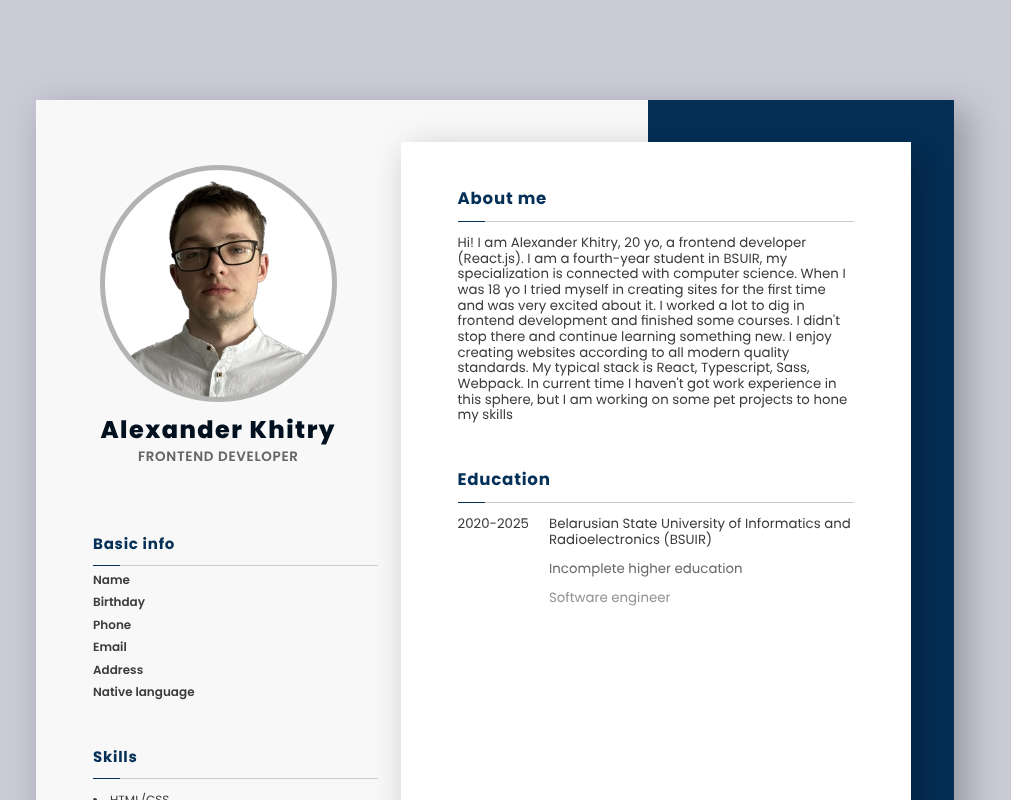
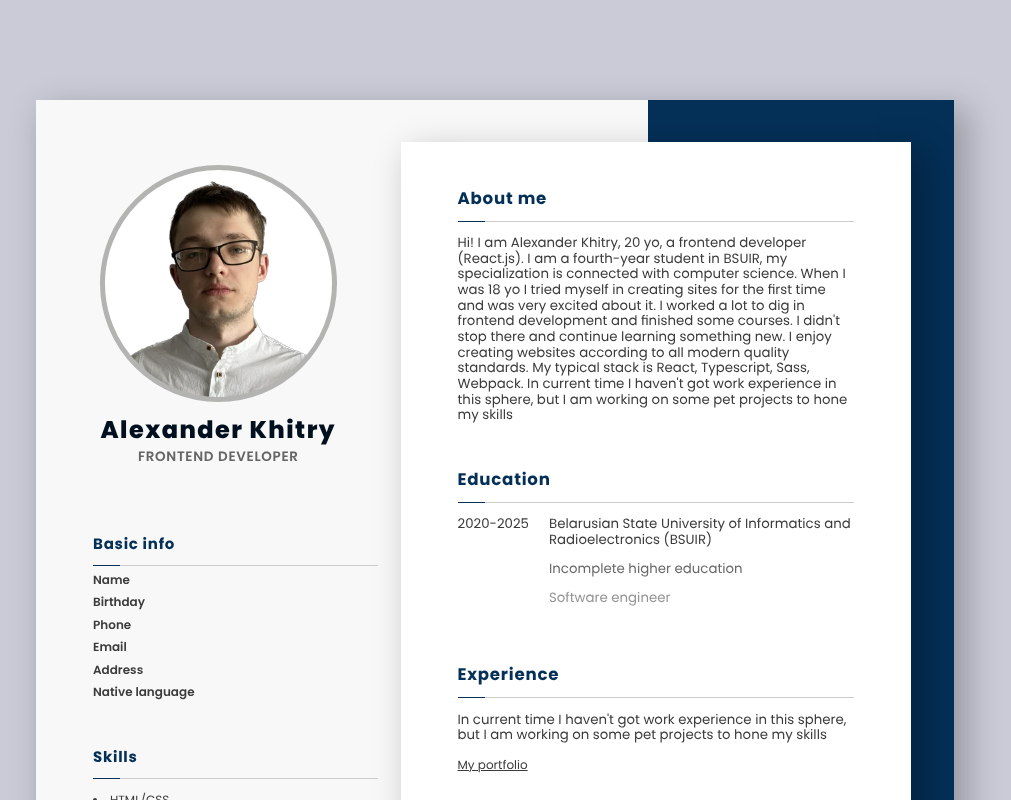
Before and after one commit to foxnorth228/foxnorth228, a React app: page / in a window 1280 px wide. Shown: the top 800 px of the page, without its empty margins (145-1156 px from the left). Built offline with nearby package versions, Linux system fonts and the light colour scheme.

Commit message:
feat: implement experience block

```diff
--- /dev/null
+++ b/src/components/experience-block/experience-block.scss
@@ -0,0 +1,30 @@
+@use '@pages/app.scss' as app;
+
+.experienceBlock {
+    margin-top: app.scale(33px);
+    margin-left: app.scale(38px);
+    margin-right: app.scale(38px);
+    width: fit-content;
+    color: #3C3C3C;
+    font-size: app.scale(8.894px);
+    font-family: Poppins;
+    font-style: normal;
+    font-weight: 400;
+    line-height: app.scale(10.451px);
+}
+
+.experienceBlock__title {
+    font-size: app.scale(11.117px);
+}
+
+.experienceBlock__link,
+.experienceBlock__link:active,
+.experienceBlock__link:visited {
+    margin-top: app.scale(5px);
+    color: #3C3C3C;
+    font-size: app.scale(8px);
+    font-family: Poppins;
+    font-style: normal;
+    font-weight: 400;
+    line-height: app.scale(12px);
+}
--- /dev/null
+++ b/src/components/experience-block/experience-block.tsx
@@ -0,0 +1,24 @@
+import React from 'react';
+import './experience-block.scss';
+import InfoBlock from '../info-block/info-block';
+
+const ExperienceBlock = () => {
+  return (
+    <InfoBlock title="Experience" titleSize="experienceBlock__title" className="experienceBlock">
+      <p>
+        {
+          "In current time I haven't got work experience in this sphere, but I am working on some pet \
+          projects to hone my skills"
+        }
+      </p>
+      <a
+        className="experienceBlock__link"
+        href="https://master--moonlit-sprite-20c9ef.netlify.app/"
+      >
+        My portfolio
+      </a>
+    </InfoBlock>
+  );
+};
+
+export default ExperienceBlock;
--- a/src/layouts/add-info-block/add-info-block.tsx
+++ b/src/layouts/add-info-block/add-info-block.tsx
@@ -2,12 +2,14 @@ import React from 'react';
 import './add-info-block.scss';
 import AboutBlock from '@src/components/about-block/about-block';
 import EducationBlock from '@src/components/education-block/education-block';
+import ExperienceBlock from '@src/components/experience-block/experience-block';
 
 const AddInfoBlock = () => {
   return (
     <section className="workInfo">
       <AboutBlock />
       <EducationBlock />
+      <ExperienceBlock />
     </section>
   );
 };
```
